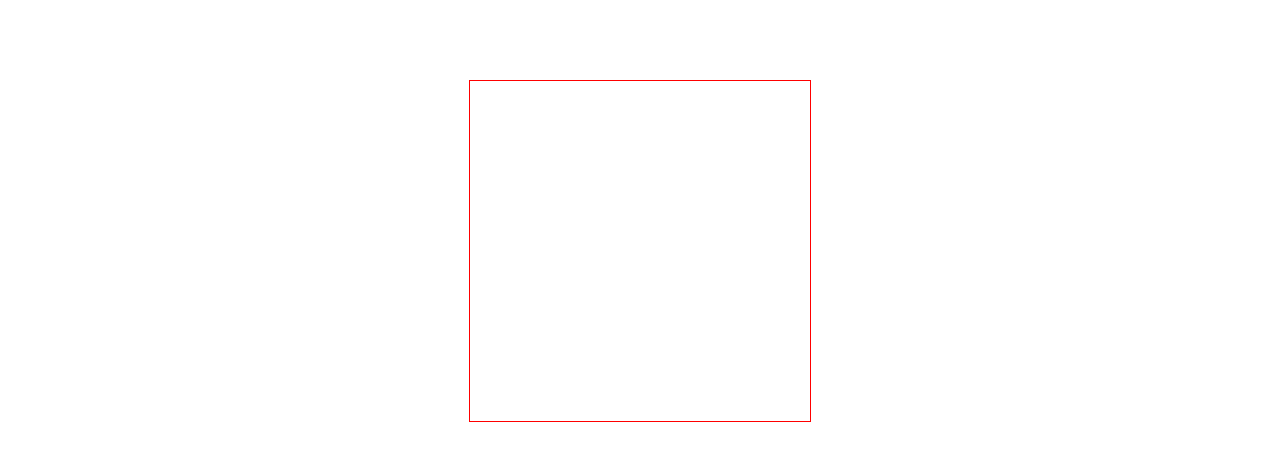
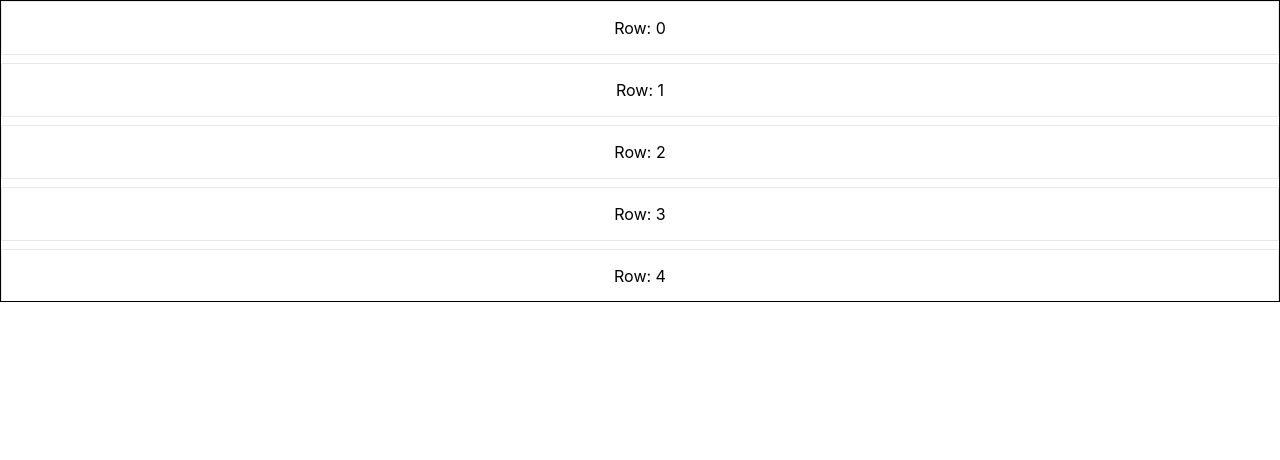
Before and after one commit to LonelyFellas/darwish-react-hooks, a React (Create React App) app: page / in a window 1280 px wide. Shown: the top 460 px of the page. Built offline with nearby package versions, Linux system fonts and the light colour scheme.

Commit message:
chore(move): move code in isBlanks functions

```diff
--- a/src/App.tsx
+++ b/src/App.tsx
@@ -21,8 +21,10 @@ import './App.css';
 // import UseTimeoutDemo from './hooks/useTimeoutFn/index.demo';
 // import UseScrollDemo from './hooks/useScroll/index.demo';
 // import UseAsyncDemo from './hooks/useAsync/index.demo';
+import useVirtualList from './hooks/useVirtualList';
 import deepMerge from './functions/deepMerge';
 import filterUselessKeyValue from './functions/filterUselessKeyValue';
+import UseVirtualList from './hooks/useVirtualList/index.demo';
 function App() {
   const x = {
     record: {
@@ -50,23 +52,9 @@ function App() {
     ]),
   };
 
-  const merged = deepMerge(x, y);
-  console.log(merged);
-
   return (
-    <div
-      className="App"
-      style={{ display: 'flex', justifyContent: 'center', marginTop: '5rem' }}
-    >
-      <div
-        style={{
-          width: '300px',
-          height: '300px',
-          padding: '20px',
-          overflow: 'auto',
-          border: '1px solid red',
-        }}
-      ></div>
+    <div className="App">
+      <UseVirtualList />
     </div>
   );
 }
--- a/src/functions/isBlanks.ts
+++ b/src/functions/isBlanks.ts
@@ -2,28 +2,28 @@
  *
  * @param data 支持所有基本类型,还有[],{},Set,Map,Date的判断，true则数据空或者数据错误
  */
-const isBlanks: <T>(data:T) => boolean = (data) => {
-    if(data == Infinity) {
+const isBlanks: <T>(data: T) => boolean = (data) => {
+  if (data === Infinity) {
     return !!data;
-    }
-    // 判断Object类型
-    if (typeof data === 'object' && data !== null) {
-        const propsArr = Object.getOwnPropertyNames(data);
-        return !propsArr.length
   }
   // 判断数组类型
   if (Array.isArray(data)) {
     return !data.length;
   }
+  // 判断Object类型
+  if (typeof data === 'object' && data !== null) {
+    const propsArr = Object.getOwnPropertyNames(data);
+    return !propsArr.length;
+  }
 
   // 判断空格的字符串和转义符
-    if(typeof data === 'string') {
-        return /^\s*$/.test(data)
+  if (typeof data === 'string') {
+    return /^\s*$/.test(data);
   }
 
   // 判断空Set和空Map
   if (data instanceof Set || data instanceof Map) {
-        return data.size === 0
+    return data.size === 0;
   }
 
   // 判断错误时间
@@ -31,6 +31,6 @@ const isBlanks: <T>(data:T) => boolean = (data) => {
     return Number.isNaN(data.getTime());
   }
   return !data;
-}
+};
 
 export default isBlanks;
--- /dev/null
+++ b/src/hooks/useVirtualList/index.demo.tsx
@@ -0,0 +1,42 @@
+import React, { useMemo, useRef } from 'react';
+import useVirtualList from '.';
+
+export default function UseVirtualList() {
+  const containerRef = useRef<ElementRef<'div'>>(null);
+  const wrapperRef = useRef<ElementRef<'div'>>(null);
+
+  const originalList = useMemo(() => Array.from(Array(99).keys()), []);
+
+  const [list] = useVirtualList(originalList, {
+    containerTarget: containerRef,
+    wrapperTarget: wrapperRef,
+    itemHeight: 60,
+    overScan: 10,
+  });
+  return (
+    <>
+      <div
+        ref={containerRef}
+        style={{ height: '300px', overflow: 'auto', border: '1px solid' }}
+      >
+        <div ref={wrapperRef}>
+          {list.map((ele) => (
+            <div
+              style={{
+                height: 52,
+                display: 'flex',
+                justifyContent: 'center',
+                alignItems: 'center',
+                border: '1px solid #e8e8e8',
+                marginBottom: 8,
+              }}
+              key={ele.index}
+            >
+              Row: {ele.data}
+            </div>
+          ))}
+        </div>
+      </div>
+    </>
+  );
+}
--- /dev/null
+++ b/src/hooks/useVirtualList/index.tsx
@@ -0,0 +1,29 @@
+import { useEffect } from 'react';
+
+type UseVirtualListOption<T> = {
+  containerTarget: React.MutableRefObject<HTMLDivElement | null>;
+  wrapperTarget: React.MutableRefObject<HTMLDivElement | null>;
+  itemHeight: number | ((index: number, data: T) => number);
+  overScan: number;
+};
+export default function useVirtualList<T = any>(
+  originalList: T[],
+  options: UseVirtualListOption<T>
+) {
+  const { containerTarget, wrapperTarget, itemHeight, overScan } = options;
+
+  useEffect(() => {
+    if (wrapperTarget.current) {
+      debugger;
+      console.log(wrapperTarget.current.offsetHeight);
+
+      // wrapperTarget.current.clientHeight = originalList.length * itemHeight;
+    }
+  }, [wrapperTarget.current]);
+
+  return [
+    [...new Array(15).keys()].map((item, index) => {
+      return { data: item, index };
+    }),
+  ];
+}
```
Lines whose indentation alone changed are shown as unchanged.
